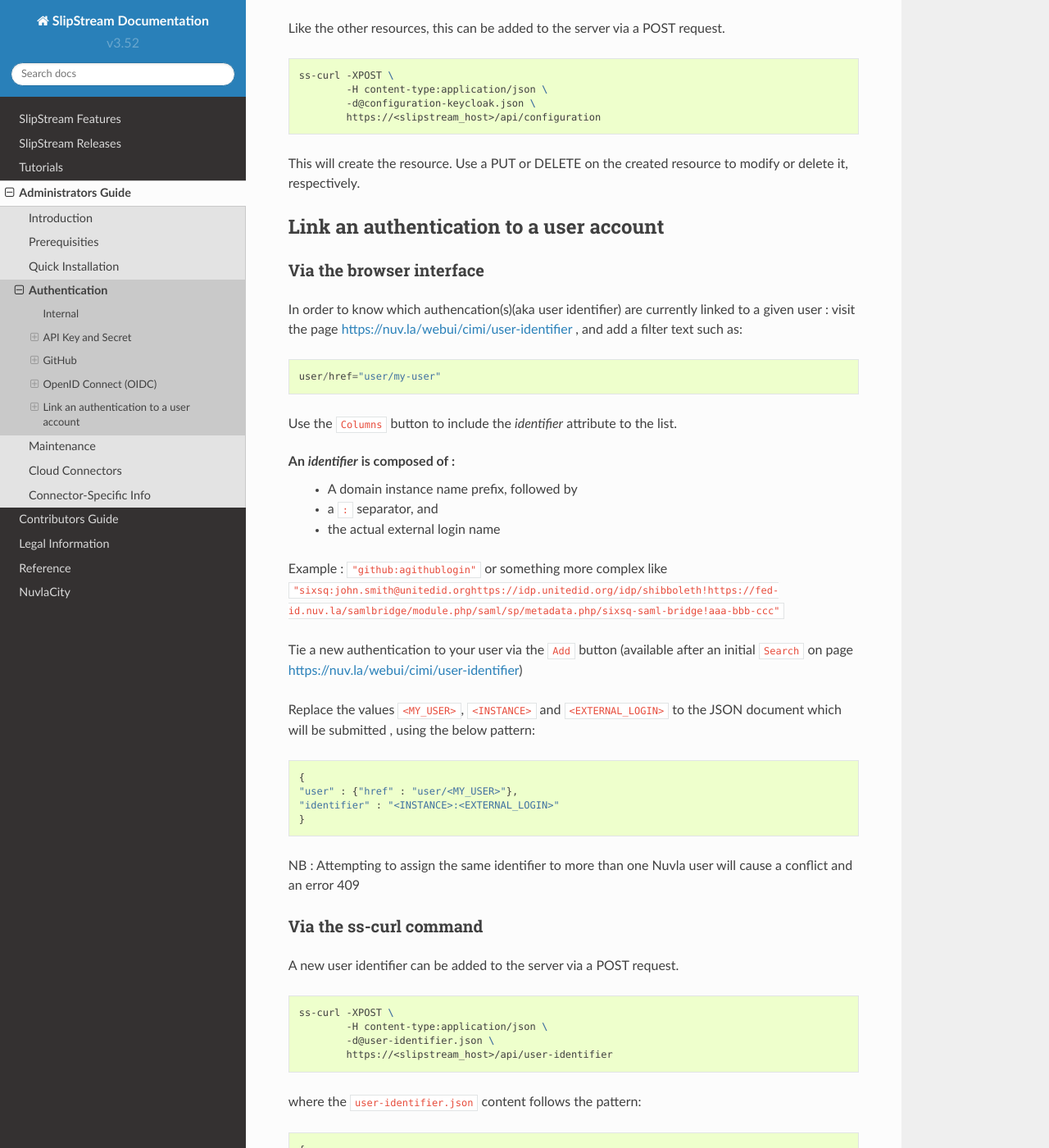
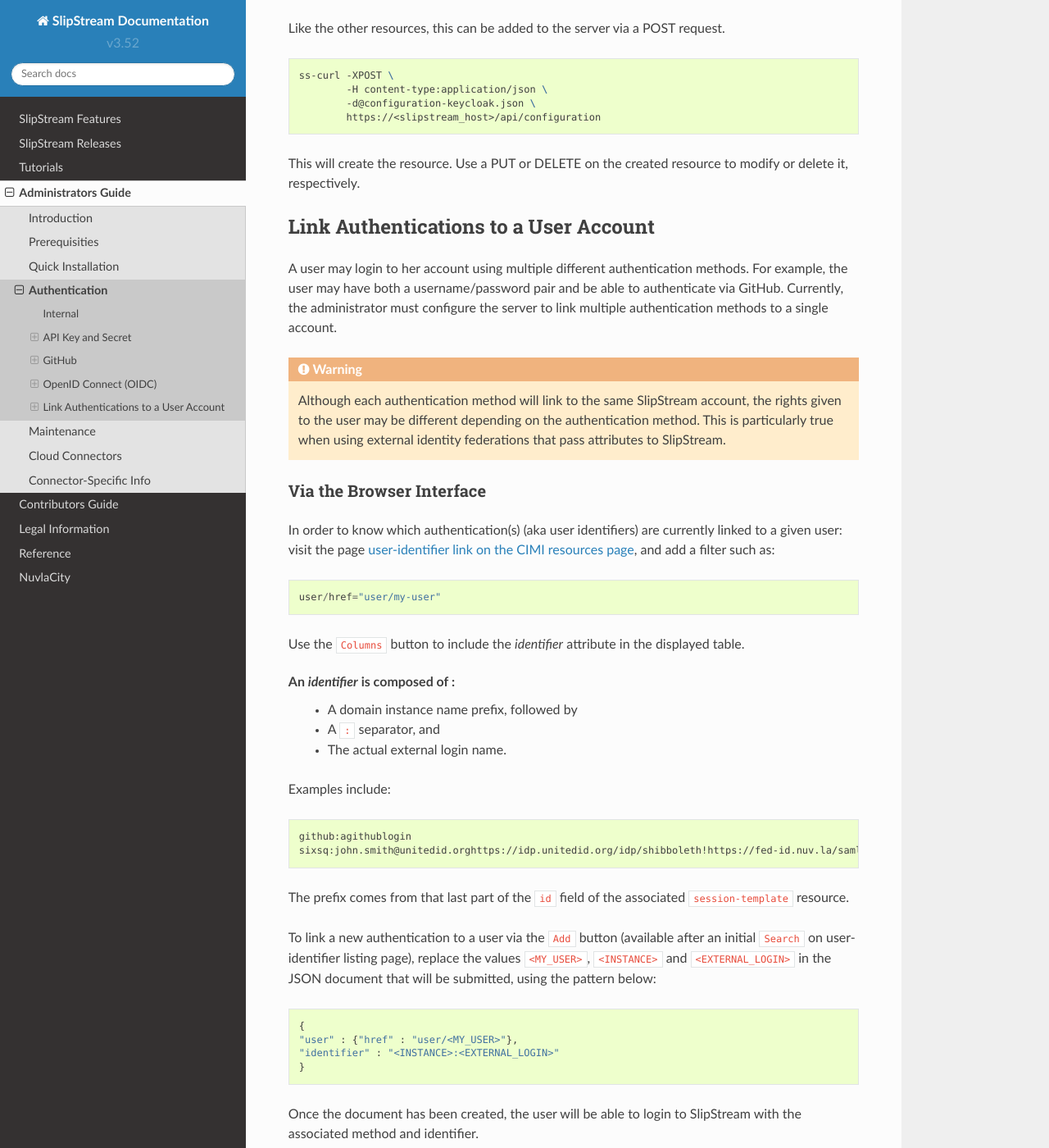
Before and after one commit to slipstream/SlipStreamDocumentation, a Sphinx documentation site: the page built from docs/administrator_guide/authentication.rst, in a window 1280 px wide and 1400 px high, scrolled down 8412 px. Shown: the whole window at 82% size. Built offline with Sphinx 7.4.7 and the Read the Docs theme 2.0.0, drawn with Linux system fonts in a browser that asks for light colours; some of the changed text lies outside the part shown.

Commit message:
clean up text; fix some typos

```diff
--- a/docs/administrator_guide/authentication.rst
+++ b/docs/administrator_guide/authentication.rst
@@ -432,6 +432,96 @@
 resource to modify or delete it, respectively.
 
 
+Link Authentications to a User Account
+--------------------------------------
+
+A user may login to her account using multiple different
+authentication methods.  For example, the user may have both a
+username/password pair and be able to authenticate via GitHub.
+Currently, the administrator must configure the server to link
+multiple authentication methods to a single account.
+
+.. warning::
+
+   Although each authentication method will link to the same
+   SlipStream account, the rights given to the user may be different
+   depending on the authentication method.  This is particularly true
+   when using external identity federations that pass attributes to
+   SlipStream.
+
+Via the Browser Interface
+~~~~~~~~~~~~~~~~~~~~~~~~~
+
+In order to know which authentication(s) (aka user identifiers) are
+currently linked to a given user: visit the page `user-identifier link
+on the CIMI resources page
+<https://nuv.la/webui/cimi/user-identifier>`_, and add a filter such
+as::
+
+    user/href="user/my-user"
+
+Use the ``Columns`` button to include the `identifier` attribute in
+the displayed table.
+
+An `identifier` is composed of :
+ - A domain instance name prefix, followed by
+ - A ``:`` separator, and
+ - The actual external login name.
+
+Examples include::
+
+  github:agithublogin
+  sixsq:john.smith@unitedid.orghttps://idp.unitedid.org/idp/shibboleth!https://fed-id.nuv.la/samlbridge/module.php/saml/sp/metadata.php/sixsq-saml-bridge!aaa-bbb-ccc
+
+The prefix comes from that last part of the ``id`` field of the
+associated ``session-template`` resource.
+
+To link a new authentication to a user via the ``Add`` button
+(available after an initial ``Search`` on user-identifier listing
+page), replace the values ``<MY_USER>``, ``<INSTANCE>`` and
+``<EXTERNAL_LOGIN>`` in the JSON document that will be submitted,
+using the pattern below::
+
+    {
+    "user" : {"href" : "user/<MY_USER>"},
+    "identifier" : "<INSTANCE>:<EXTERNAL_LOGIN>"
+    }
+
+Once the document has been created, the user will be able to login to
+SlipStream with the associated method and identifier.
+
+.. note::
+
+   Attempting to assign the same identifier to more than one Nuvla
+   user will return a 409 (conflict) status and will not create the
+   document.
+
+
+Via the ss-curl Command
+~~~~~~~~~~~~~~~~~~~~~~~
+
+A new user identifier can be added to the server via a POST request.
+
+.. code-block:: bash
+
+   ss-curl -XPOST \
+           -H content-type:application/json \
+           -d@user-identifier.json \
+           https://<slipstream_host>/api/user-identifier
+
+where the ``user-identifier.json`` content follows the same pattern as
+above::
+
+    {
+    "user" : {"href" : "user/<MY_USER>"},
+    "identifier" : "<INSTANCE>:<EXTERNAL_LOGIN>"
+    }
+
+Like when using the web interface, you can not assign the same
+identifier value (<INSTANCE>:<EXTERNAL_LOGIN>) to more than one Nuvla
+user.
+
+
 .. _OIDC: http://openid.net/connect/
 
 .. _OAuth: https://developer.github.com/apps/building-integrations/setting-up-and-registering-oauth-apps/
@@ -441,67 +531,3 @@
 .. _Google: https://developers.google.com/identity/protocols/OpenIDConnect
 
 .. _LinkedIn: https://developer.linkedin.com/docs/oauth2
-
-Link an authentication to a user account
-----------------------------------------
-
-Via the browser interface
-~~~~~~~~~~~~~~~~~~~~~~~~~
-
-In order to know which authencation(s)(aka user identifier) are currently linked
-to a given user :
-visit the page https://nuv.la/webui/cimi/user-identifier ,
-and add a filter text such as::
-
-    user/href="user/my-user"
-
-Use the ``Columns`` button to include the `identifier`
-attribute to the list.
-
-An `identifier` is composed of :
- - A domain instance name  prefix, followed by
- - a ``:`` separator, and
- - the actual external login name
-
-Example : ``"github:agithublogin"``
-or something more complex like
-``"sixsq:john.smith@unitedid.orghttps://idp.unitedid.org/idp/shibboleth!https://fed-id.nuv.la/samlbridge/module.php/saml/sp/metadata.php/sixsq-saml-bridge!aaa-bbb-ccc"``
-
-Tie a new authentication to your user via the ``Add``
-button (available after an initial ``Search``
-on page https://nuv.la/webui/cimi/user-identifier)
-
-Replace the values ``<MY_USER>``, ``<INSTANCE>`` and ``<EXTERNAL_LOGIN>``
-to the JSON document which will be submitted , using the below pattern::
-
-    {
-    "user" : {"href" : "user/<MY_USER>"},
-    "identifier" : "<INSTANCE>:<EXTERNAL_LOGIN>"
-    }
-
-NB : Attempting to assign the same identifier to more than
-one Nuvla user will cause a conflict and an error 409
-
-
-Via the ss-curl command
-~~~~~~~~~~~~~~~~~~~~~~~
-
-A new user identifier can be added to the server via a POST
-request.
-
-.. code-block:: bash
-
-   ss-curl -XPOST \
-           -H content-type:application/json \
-           -d@user-identifier.json \
-           https://<slipstream_host>/api/user-identifier
-
-where the ``user-identifier.json`` content follows the pattern::
-
-    {
-    "user" : {"href" : "user/<MY_USER>"},
-    "identifier" : "<INSTANCE>:<EXTERNAL_LOGIN>"
-    }
-
-Like when using the web interface, you can not assign the same
-identifier value (<INSTANCE>:<EXTERNAL_LOGIN>) to more than one Nuvla user
```
